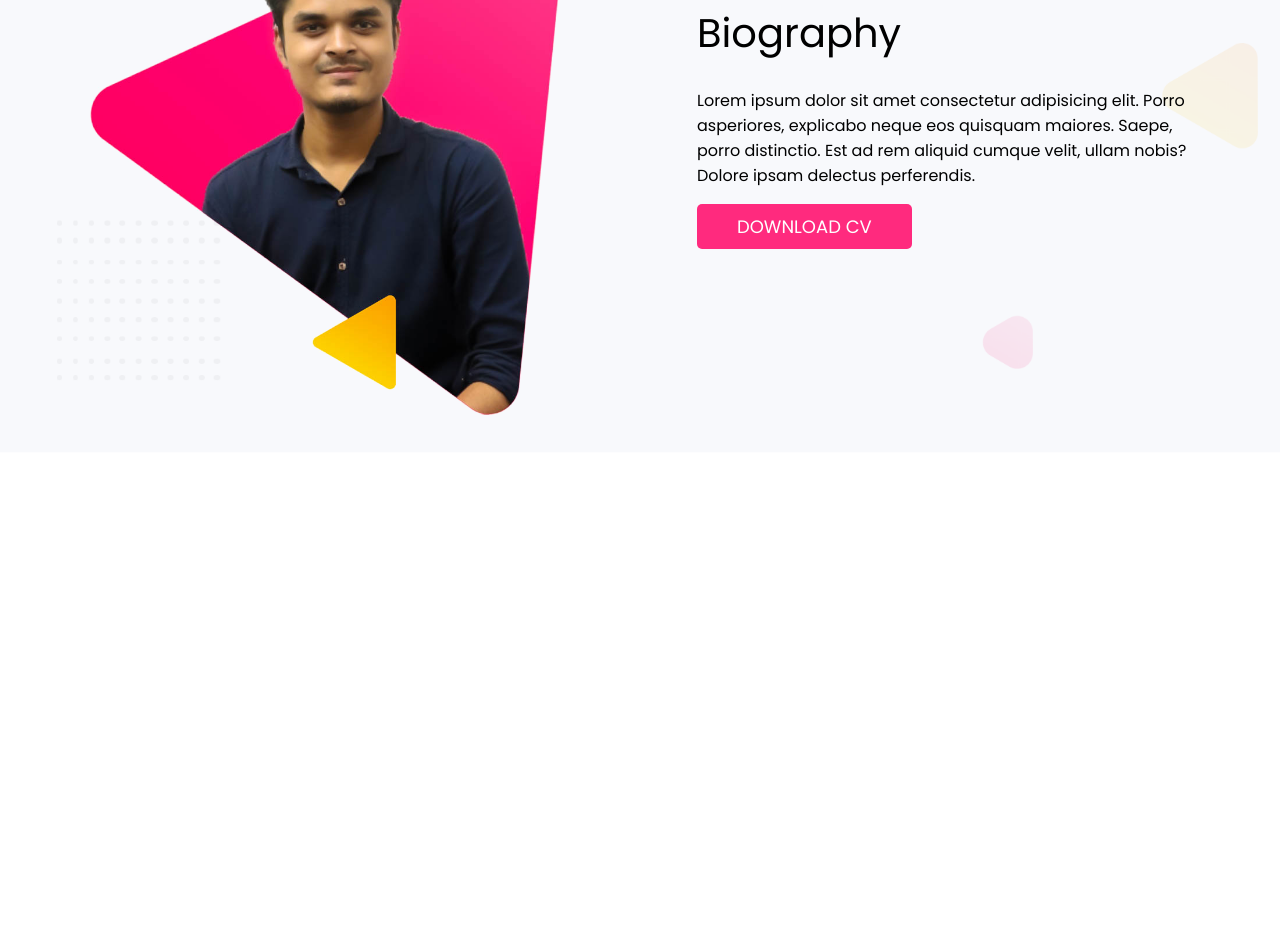
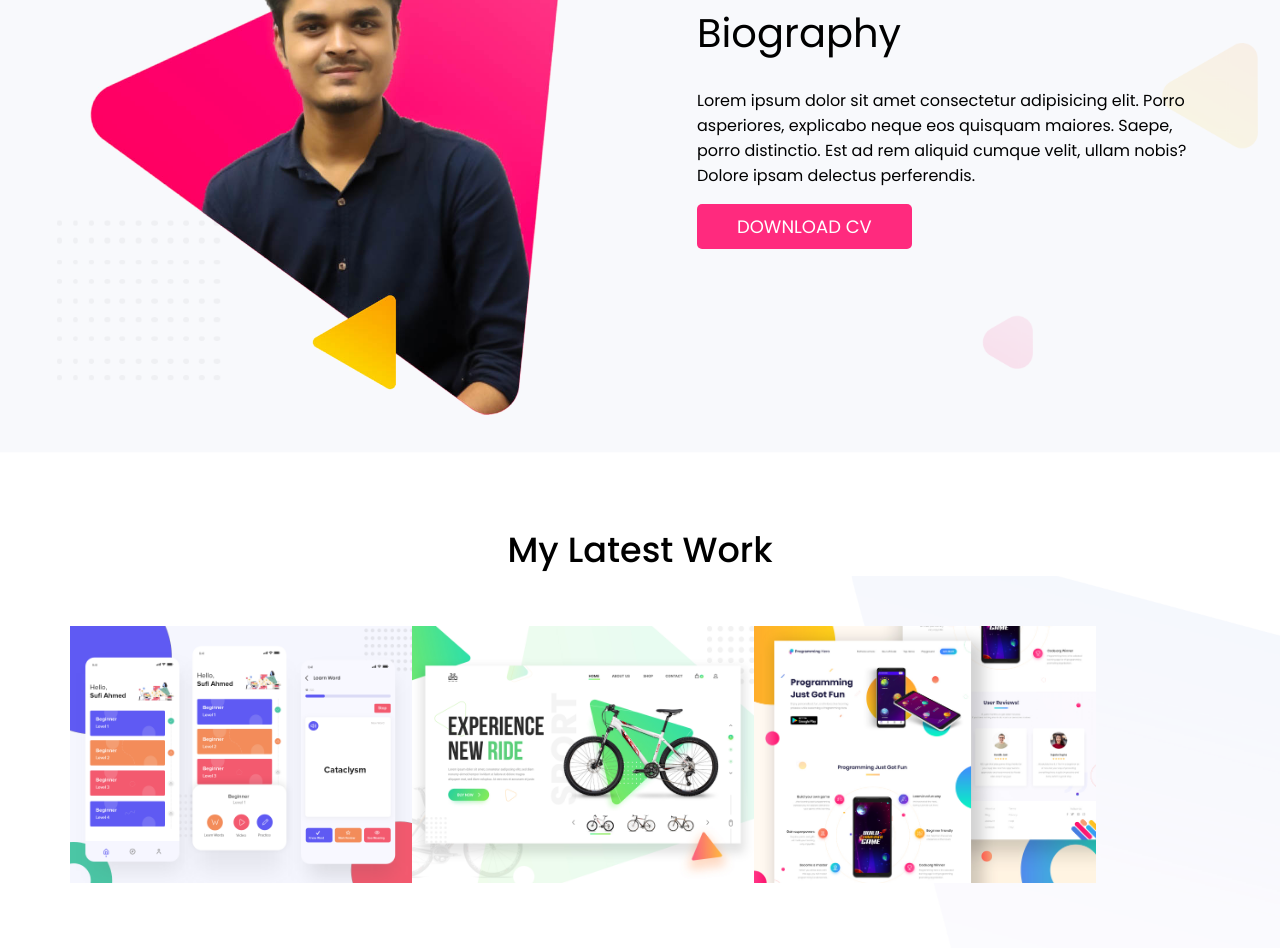
Before and after one commit to RezaulRaaz/my-potfolio, a plain HTML site: page index.html in a window 1280 px wide. Shown: the part 847-1795 px from the top of the page. Before the commit the page ends 1300 px from the top, so only its background shows below. Drawn offline with Linux system fonts and the light colour scheme.

Commit message:
My Latest Work section done

```diff
--- a/css/style.css
+++ b/css/style.css
@@ -105,3 +105,38 @@ body{
     padding: 25px 0;
 }
 /* biography section style end */
+
+/* latest work style start */
+.latest-work-title {
+    width: 100%;
+    margin-top: 70px;
+}
+.latest-work-title h2{
+    text-align: center;
+    text-transform: capitalize;
+    font-size: 35px;
+    font-weight: 500;
+
+}
+.latest-work{
+    width: 100%;
+    background-image: url('../images/latest-work-bg.png');
+    background-size: cover;
+    background-repeat: no-repeat;
+    background-position: center center;
+    padding: 50px 0;
+    height: 272px;
+
+}
+.latest-work-card{
+    width: 30%;
+    float: left;
+    margin-right: 35gpx!important;
+    margin: 0 auto;
+}
+.latest-work-card:last-child{
+    margin-right: 0px;
+}
+.latest-work-card img{
+    width: 100%;
+}
--- a/index.html
+++ b/index.html
@@ -47,6 +47,28 @@
 
    <!-- biography section end -->
 
+<!-- latest work section start -->
+<div class="container">
+    <div class="latest-work-title">
+        <h2>My Latest work</h2>
+    </div>
+</div>
+<section class="latest-work">
+    <div class="container">
+        <div class="latest-work-card">
+            <img src="images/latest-work/work-1.png" alt="">
+        </div>
+        <div class="latest-work-card">
+            <img src="images/latest-work/work-2.jpg" alt="">
+        </div>
+        <div class="latest-work-card">
+            <img src="images/latest-work/work-3.jpg" alt="">
+        </div>
+    </div>
+</section>
+
+<!-- latest work seciton end -->
+
 </body>
 
 </html>
```
Also changed, not shown: images/latest-work/work-1.png (added), images/latest-work/work-2.jpg (added), images/latest-work/work-3.jpg (added).
